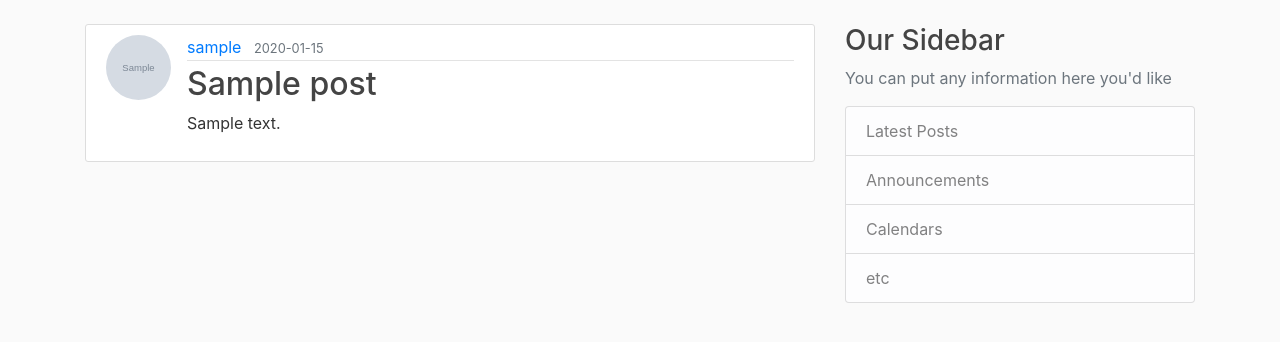
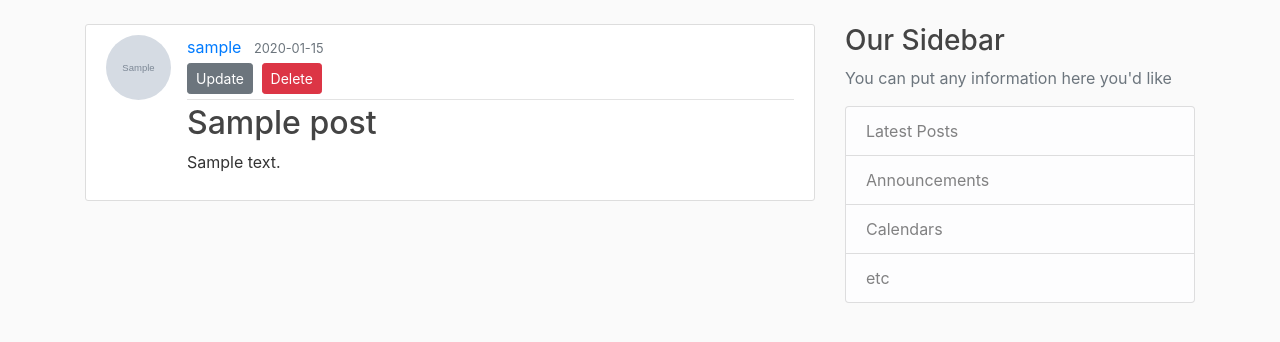
Before and after one commit to marivaldosena/flaskblog, a Flask app: page /posts/1 in a window 1280 px wide. Shown: the part 56-398 px from the top of the page. Run offline with Flask 2, Linux system fonts and the light colour scheme; a user stored in the database is signed in; tables that the repository leaves empty hold one stand-in row (values such as "Sample post"); grey boxes marked "Sample" are stand-in pictures; some libraries are stand-ins or nearby versions.

Commit message:
Incluir funcionalidades de atualização e exclusão de posts.

```diff
--- a/app.py
+++ b/app.py
@@ -2,7 +2,7 @@ import os
 import secrets
 from PIL import Image
 from flask import Flask, render_template, flash, \
-    redirect, url_for, request
+    redirect, url_for, request, abort
 from flask_sqlalchemy import SQLAlchemy
 from flask_bcrypt import Bcrypt
 from flask_login import LoginManager, \
@@ -106,7 +106,7 @@ def account():
 
     image_file = url_for('static', filename='profile_pics/' + current_user.image_file)
     return render_template('account.html', title='Account Info',
-                        image_file=image_file, form=form)
+        image_file=image_file, form=form)
 
 
 @app.route('/posts/new', methods=['GET', 'POST'])
@@ -122,15 +122,51 @@ def new_post():
         flash('Your post has been created!', 'success')
         return redirect(url_for('home'))
 
-    return render_template('posts/new.html', title='New Post', form=form)
+    return render_template('posts/new.html',
+        title='New Post', form=form)
 
 
 @app.route('/posts/<int:post_id>')
 def show_post(post_id):
     post = Post.query.get_or_404(post_id)
-    return render_template('posts/show.html', title=post.title, post=post)
+    return render_template('posts/show.html',
+        title=post.title, post=post)
 
+@app.route('/posts/<int:post_id>/update', methods=['GET', 'POST'])
+@login_required
+def update_post(post_id):
+    post = Post.query.get_or_404(post_id)
 
+    if post.author != current_user:
+        abort(403)
+
+    form = PostForm()
+
+    if form.validate_on_submit():
+        post.title = form.title.data
+        post.content = form.content.data
+        db.session.commit()
+        flash('Your post has been updated!', 'success')
+        return redirect(url_for('show_post', post_id=post.id))
+
+    form.title.data = post.title
+    form.content.data = post.content
+
+    return render_template('posts/new.html',
+        title='Update Post', post=post, form=form)
+
+@app.route('/posts/<int:post_id>/delete', methods=['POST'])
+@login_required
+def delete_post(post_id):
+    post = Post.query.get_or_404(post_id)
+
+    if post.author != current_user:
+        abort(403)
+
+    db.session.delete(post)
+    db.session.commit()
+    flash('Your post has been deleted.', 'success')
+    return redirect(url_for('home'))
 
 def save_picture(form_picture):
     random_hex = secrets.token_hex(8)
--- a/templates/partials/nav.html
+++ b/templates/partials/nav.html
@@ -1,7 +1,7 @@
 <header class="site-header">
     <nav class="navbar navbar-expand-md navbar-dark bg-steel fixed-top">
       <div class="container">
-        <a class="navbar-brand mr-4" href="">Flask Blog</a>
+        <a class="navbar-brand mr-4" href="{{ url_for('home') }}">Flask Blog</a>
         <button class="navbar-toggler" type="button" data-toggle="collapse"
           data-target="#navbarToggle" aria-controls="navbarToggle" aria-expanded="false"
           aria-label="Toggle navigation"
--- a/templates/posts/new.html
+++ b/templates/posts/new.html
@@ -22,10 +22,4 @@
       </div>
     </form>
   </div>
-
-  <div class="border-top pt-3">
-    <small class="text-muted">
-      Already Have An Account? <a href="{{ url_for('login') }}" class="ml-2">Sign In</a>
-    </small>
-  </div>
 {% endblock %}
--- a/templates/posts/show.html
+++ b/templates/posts/show.html
@@ -8,6 +8,20 @@
       <div class="article-metadata">
         <a href="#" class="mr-2">{{ post.author.username }}</a>
         <small class="text-muted">{{ post.date_posted.strftime('%Y-%m-%d') }}</small>
+
+        {% if post.author == current_user %}
+          <div>
+            <a href="{{ url_for('update_post', post_id=post.id) }}"
+              class="btn btn-secondary btn-sm mt-1 mb-1">
+              Update
+            </a>
+            <button type="button" class="btn btn-danger btn-sm m-1"
+              data-toggle="modal" data-target="#deleteModal"
+            >
+              Delete
+            </button>
+          </div>
+        {% endif %}
       </div>
       <h2>
         <a href="{{ url_for('show_post', post_id=post.id) }}" class="article-title">{{ post.title }}</a>
@@ -15,4 +29,24 @@
       <p class="article-content">{{ post.content }}</p>
     </div>
   </article>
+
+  <!-- Modal -->
+  <div id="deleteModal" class="modal" tabindex="-1" role="dialog">
+      <div class="modal-dialog" role="document">
+        <div class="modal-content">
+          <div class="modal-header">
+            <h5 class="modal-title">Delete Post?</h5>
+            <button type="button" class="close" data-dismiss="modal" aria-label="Close">
+              <span aria-hidden="true">&times;</span>
+            </button>
+          </div>
+          <div class="modal-footer">
+            <button type="button" class="btn btn-secondary" data-dismiss="modal">Close</button>
+            <form action="{{ url_for('delete_post', post_id=post.id) }}" method="POST">
+              <input type="submit" class="btn btn-danger" value="Delete">
+            </form>
+          </div>
+        </div>
+      </div>
+    </div>
 {% endblock %}
```
